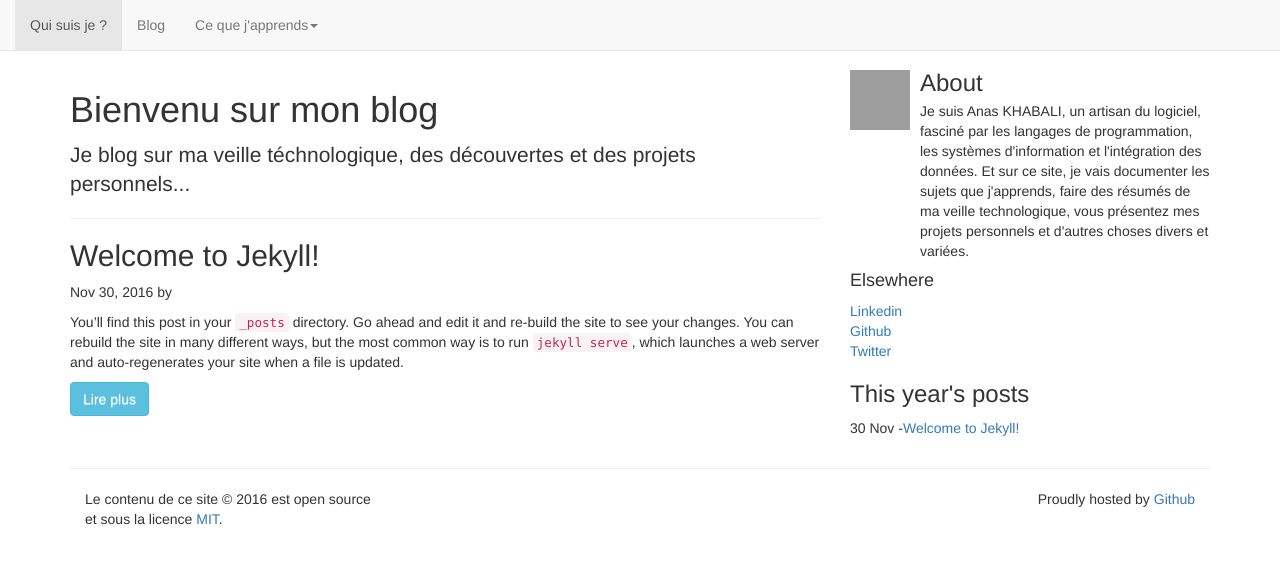
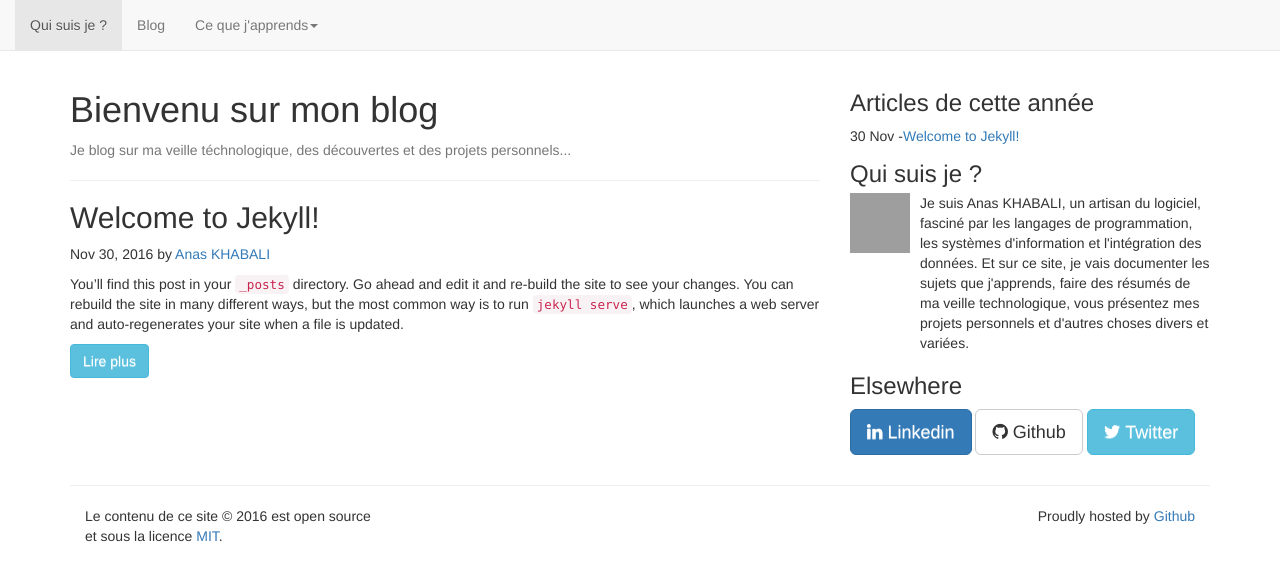
Before and after one commit to khabali/khabali.github.io, a Jekyll site: the page built from blog.html, in a window 1280 px wide. Shown: the top 581 px of the page. Built offline with Jekyll 4.4.1, drawn with Linux system fonts in a browser that asks for light colours; grey boxes are pictures that could not be loaded.

Commit message:
404 page & amélioration du template du blog

```diff
--- a/_config.yml
+++ b/_config.yml
@@ -28,7 +28,8 @@ linkedin_username : anaskhabali
 
 # URL of your avatar or profile pic
 author_avatar: https://avatars1.githubusercontent.com/u/1675609
-repository: https://github.com/khabali/khabali.github.io
+repository: khabali/khabali.github.io
+github_repo: https://github.com/khabali/khabali.github.io
 
 google_analytics_id : ""
 
--- a/_includes/archive.html
+++ b/_includes/archive.html
@@ -1,5 +1,5 @@
 <section id="archive">
-  <h3>This year's posts</h3>
+  <h3>Articles de cette année</h3>
   {%for post in site.posts %}
     {% unless post.next %}
       <ul class="this list-unstyled">
--- a/_includes/footer.html
+++ b/_includes/footer.html
@@ -3,13 +3,13 @@
     <div class="col-md-6">
       <p>
         Le contenu de ce site &copy;&nbsp;{{ site.time | date: '%Y' }} est open source<br/>
-         et sous la licence  <a href="{{ site.repository }}/blob/master/LICENSE">MIT</a>.
+         et sous la licence  <a href="{{ site.github_repo }}/blob/master/LICENSE">MIT</a>.
        </p>
     </div>
     <div class="col-md-6">
       <p class="pull-right">
         Proudly hosted by
-        <a href="https://github.com/khabali/khabali.github.io" target="_blank">
+        <a href="{{ site.github_repo }}" target="_blank">
           Github
         </a>
       </p>
--- a/_includes/sidebar.html
+++ b/_includes/sidebar.html
@@ -1,24 +1,29 @@
-<div class="sidebar-module sidebar-module-inset">
-        <div class="media">
-          <div class="media-left">
-              <img class="media-object" width="60px" src="{{ site.author_avatar }}" alt="anas khabali image">
-          </div>
-          <div class="media-body">
-            <h3 class="media-heading">About</h3>
-            {{site.description}}
-          </div>
-        </div>
+<div>
+  {% include archive.html %}
 </div>
 
-<div class="sidebar-module">
-  <h4>Elsewhere</h4>
-  <ol class="list-unstyled">
-    <li><a href="https://fr.linkedin.com/in/{{ site.linkedin_username }}" target="_blank">Linkedin</a></li>
-    <li><a href="https://github.com/{{ site.github_username }}" target="_blank">Github</a></li>
-    <li><a href="https://twitter.com/{{ site.twitter_username }}" target="_blank">Twitter</a></li>
-  </ol>
+
+<div class="media">
+  <h3 class="media-heading">Qui suis je ?</h3>
+  <div class="media-left">
+      <img class="media-object" width="60px" src="{{ site.author_avatar }}" alt="anas khabali image">
+  </div>
+  <div class="media-body">
+    {{site.description}}
+  </div>
 </div>
 
-<div class="sidebar-module">
-  {% include archive.html %}
+<div>
+  <h3>Elsewhere</h3>
+  <p>
+    <a class="btn btn-lg  btn-primary" href="https://fr.linkedin.com/in/{{site.linkedin_username}}" target="_blank">
+      <i class="fa fa-linkedin" aria-hidden="true"></i> Linkedin
+    </a>
+    <a class="btn btn-lg btn-default" href="https://github.com/{{site.github_username}}" target="_blank">
+      <i class="fa fa-github" aria-hidden="true"></i> Github
+    </a>
+    <a class="btn btn-lg btn-info" href="https://twitter.com/{{site.twitter_username}}" target="_blank">
+      <i class="fa fa-twitter" aria-hidden="true"></i> Twitter
+    </a>
+  </p>
 </div>
--- a/_posts/2016-11-30-welcome-to-jekyll.markdown
+++ b/_posts/2016-11-30-welcome-to-jekyll.markdown
@@ -2,6 +2,7 @@
 layout: default
 title:  "Welcome to Jekyll!"
 date:   2016-11-30 01:53:26 +0000
+author: Anas KHABALI
 categories: jekyll update
 ---
 You’ll find this post in your `_posts` directory. Go ahead and edit it and re-build the site to see your changes. You can rebuild the site in many different ways, but the most common way is to run `jekyll serve`, which launches a web server and auto-regenerates your site when a file is updated.
--- a/blog.html
+++ b/blog.html
@@ -6,7 +6,7 @@ permalink: /blog/
 
 <div class="jumbtron">
   <h1 class="">Bienvenu sur mon blog</h1>
-  <p class="lead">Je blog sur ma veille téchnologique, des découvertes et des projets personnels...</p>
+  <p class="text-muted">Je blog sur ma veille téchnologique, des découvertes et des projets personnels...</p>
   <hr/>
 </div>
 
```
Also changed, not shown: 404.html (added, +19 -0 lines), _layouts/error.html (added, +10 -0 lines).
